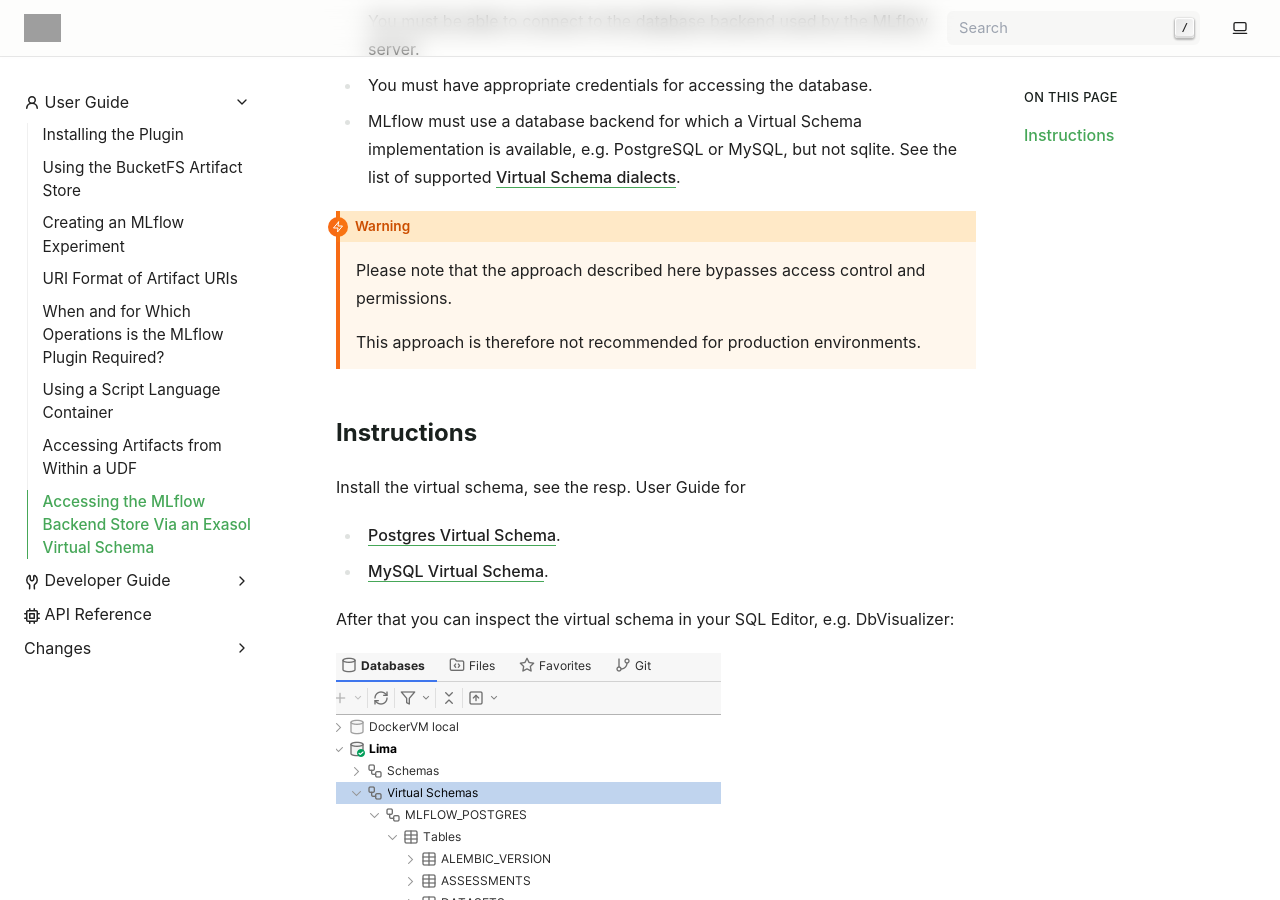
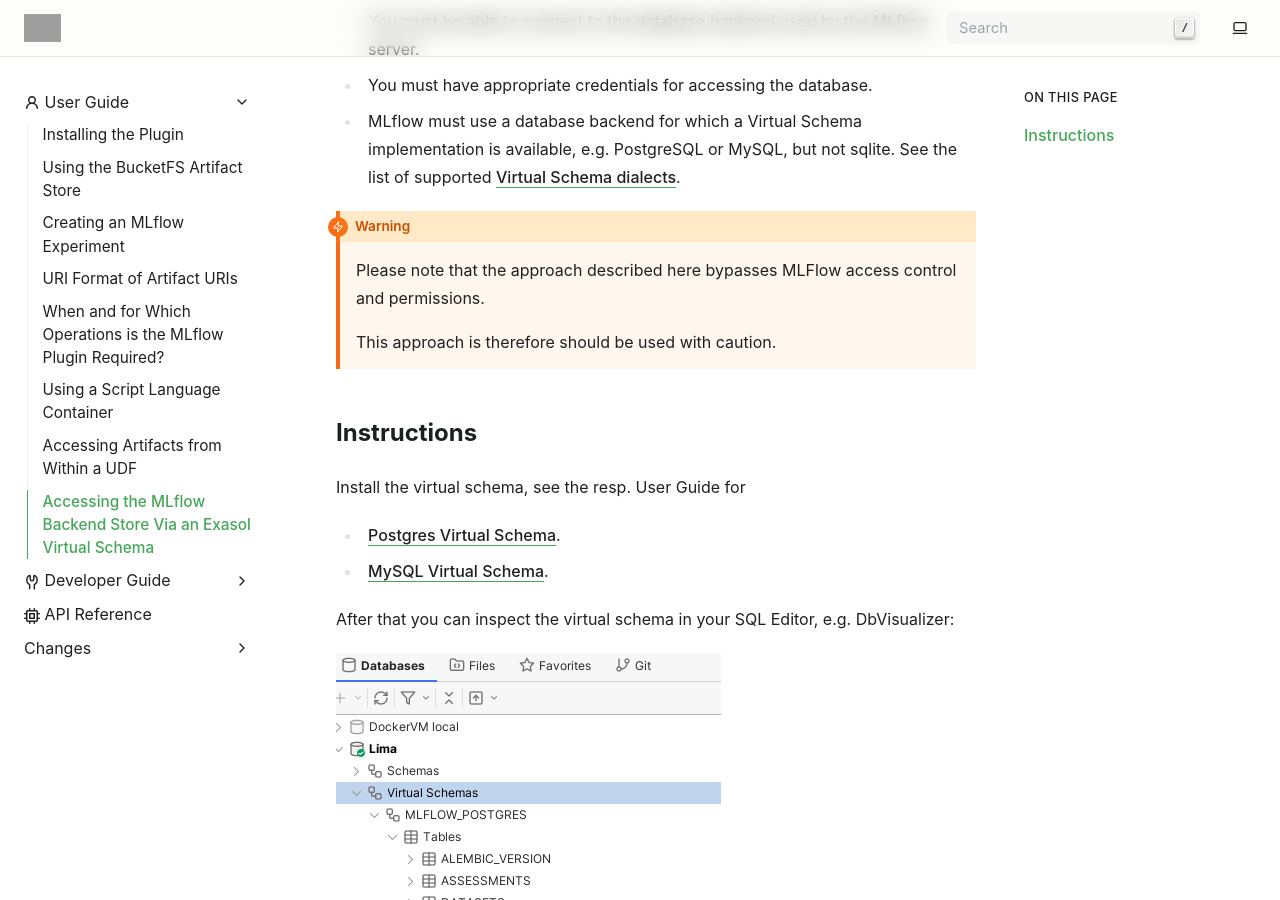
Before and after one commit to exasol/mlflow-plugin, a Sphinx documentation site: the page built from doc/user_guide/virtual_schema_raw.rst, in a window 1280 px wide and 900 px high, scrolled down 385 px. Built offline with Sphinx 7.4.7, drawn with Linux system fonts in a browser that asks for light colours; pages that are not in the unit, such as notebooks, are missing from menus; grey boxes are pictures that could not be loaded.

Commit message:
Apply suggestions from code review
Co-authored-by: Torsten Kilias <tkilias@users.noreply.github.com>

```diff
--- a/doc/user_guide/virtual_schema_raw.rst
+++ b/doc/user_guide/virtual_schema_raw.rst
@@ -23,10 +23,10 @@ the MLflow Backend Store:
 
 .. warning::
 
-    Please note that the approach described here bypasses access control and
+    Please note that the approach described here bypasses MLFlow access control and
     permissions.
 
-    This approach is therefore not recommended for production environments.
+    This approach is therefore should be used with caution.
 
 Instructions
 ------------
```
